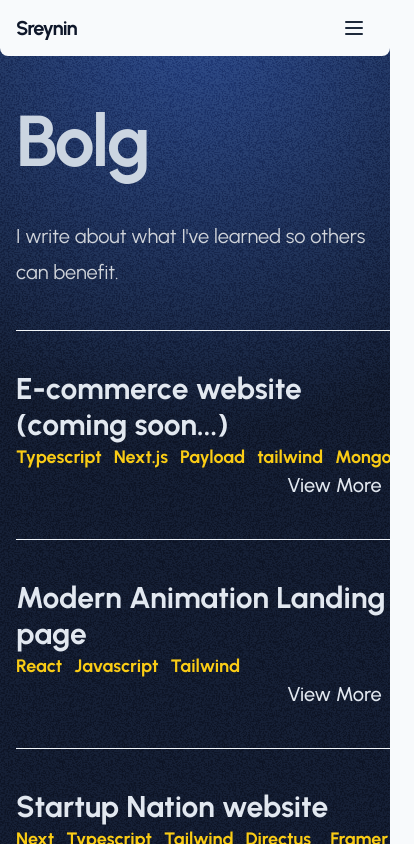
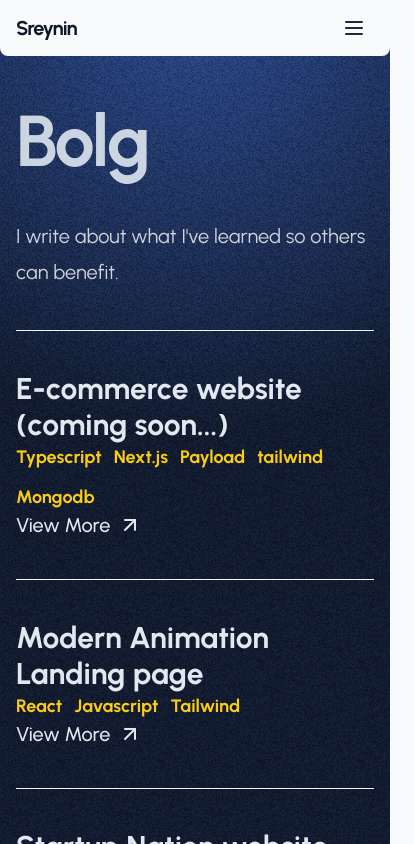
Before and after one commit to linin-nin/myportfolio, a Next.js app: page /project in a window 390 px wide. Shown: the top 844 px of the page, 414 px wide, since content can reach past the window. Built offline with nearby package versions, Linux system fonts and the light colour scheme.

Commit message:
update responsive

```diff
--- a/src/components/BlogList.tsx
+++ b/src/components/BlogList.tsx
@@ -100,10 +100,10 @@ const Blog = () => {
                 className='list-item opacity-0f'
                 onMouseEnter={() => onmouseEnter(index)}
               >
-                <Link href={item.link} className='flex flex-col justify-between border-t border-t-slate-100 py-10 text-slate-200 md:flex-row'>
-                  <div className='flex flex-col'>
+                <Link href={item.link} className='md:flex block md:justify-between border-t border-t-slate-100 py-10 text-slate-200 md:flex-row'>
+                  <div className='flex flex-col flex-wrap'>
                     <span className='text-3xl font-bold'>{item.title}</span>
-                    <div className='flex gap-3 text-yellow-400 text-lg font-bold'>
+                    <div className='flex flex-wrap gap-3 text-yellow-400 text-lg font-bold'>
                       {item.tag.map((tag, index) => (
                         <span key={index}>{tag}</span>
                       ))}
@@ -116,6 +116,7 @@ const Blog = () => {
         }
       </ul>
       {/* Hover animate */}
+
       <div ref={revealRef} className='hover-reveal pointer-events-none absolute left-0 top-0 -z-10 h-[320px] w-[220px] rounded-lg  bg-over bg-center opacity-0f transition-[background] duration-300'
           style={{
             backgroundImage: currectItem !== null ? `url(${contentimage[currectItem]})` : "",
```
